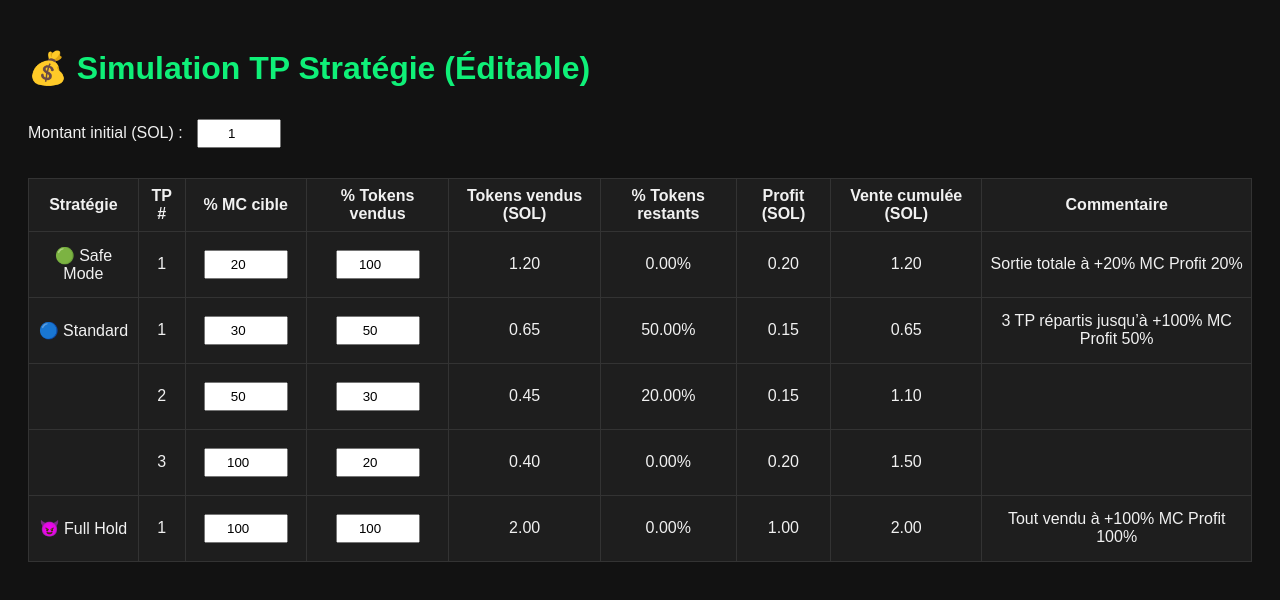
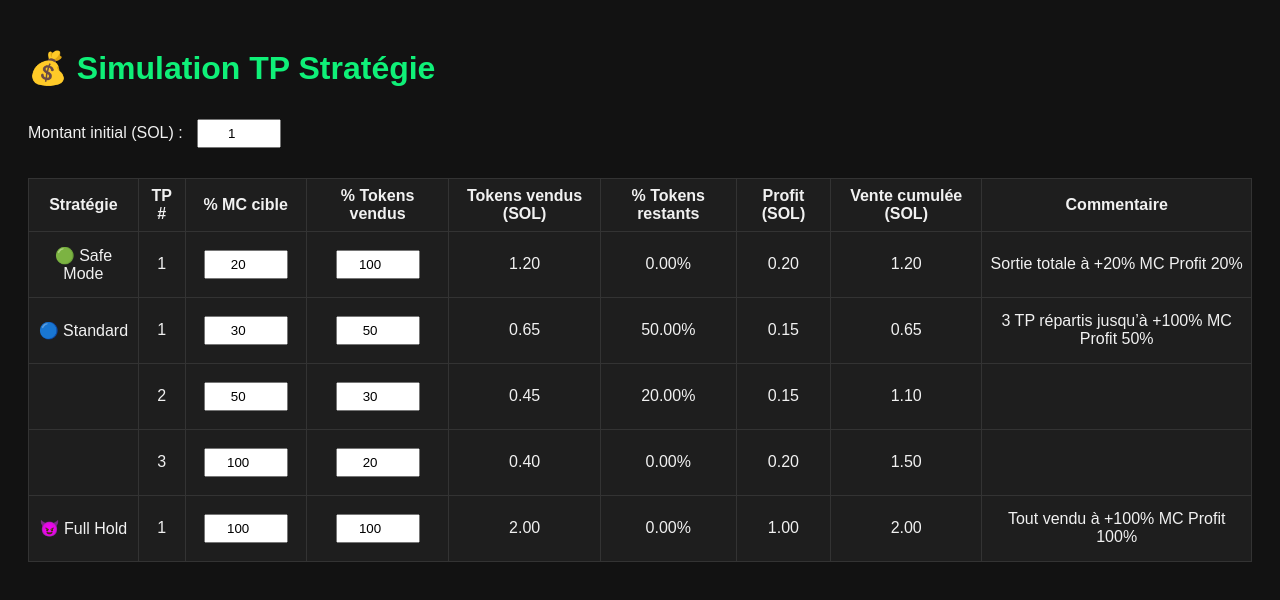
Before and after one commit to linkelias/tp-strategie, a plain HTML site: page index.html in a window 1280 px wide. Drawn offline with Linux system fonts and the light colour scheme.

Commit message:
Add files via upload
update index.html title

```diff
--- a/index.html
+++ b/index.html
@@ -3,7 +3,7 @@
 <html lang="fr">
 <head>
     <meta charset="UTF-8">
-    <title>TP Stratégie Éditable</title>
+    <title>TP Stratégie</title>
     <style>
         body {
             background-color: #121212;
@@ -34,7 +34,7 @@
     </style>
 </head>
 <body>
-    <h1>💰 Simulation TP Stratégie (Éditable)</h1>
+    <h1>💰 Simulation TP Stratégie</h1>
     <label for="montant">Montant initial (SOL) :</label>
     <input type="number" id="montant" value="1" step="0.01" oninput="calculer()">
 
```
